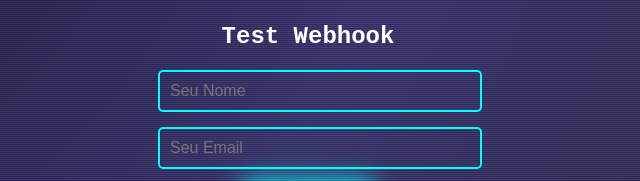
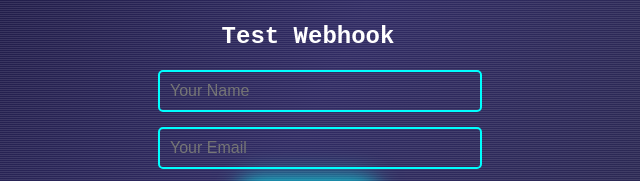
Before and after one commit to CaioKenedy/ButtonMeerkatTest, a plain HTML site: page index.html in a window 1280 px wide. Shown: the part 278-459 px from the top of the page, 332-972 px from the left. Drawn offline with Linux system fonts and the light colour scheme.

Commit message:
translation added

```diff
--- a/index.html
+++ b/index.html
@@ -123,8 +123,8 @@
 
     <div class="form-container">
         <h2>Test Webhook</h2>
-        <input type="text" id="name" class="input-field" placeholder="Seu Nome" required>
-        <input type="email" id="email" class="input-field" placeholder="Seu Email" required>
+        <input type="text" id="name" class="input-field" placeholder="Your Name" required>
+        <input type="email" id="email" class="input-field" placeholder="Your Email" required>
         <button class="webhook-button" id="sendButton">Send</button>
         <div id="responseMessage"></div>
     </div>
```
